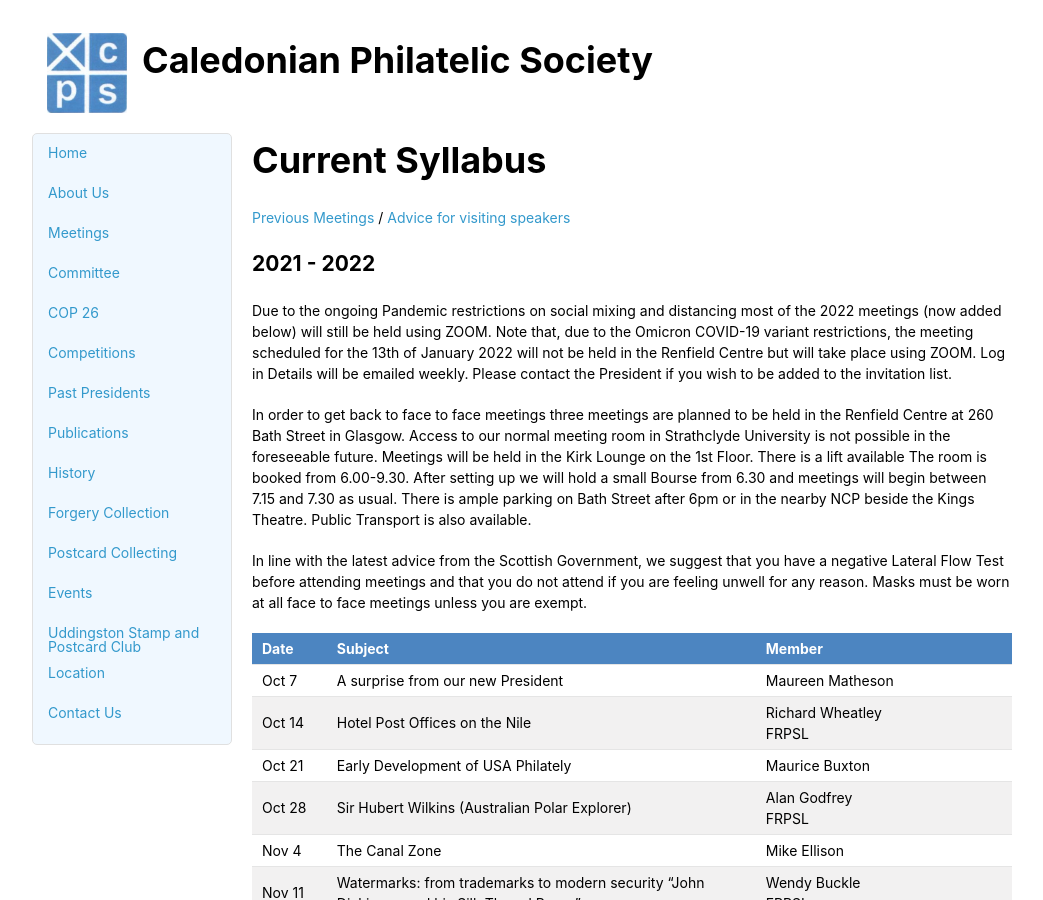
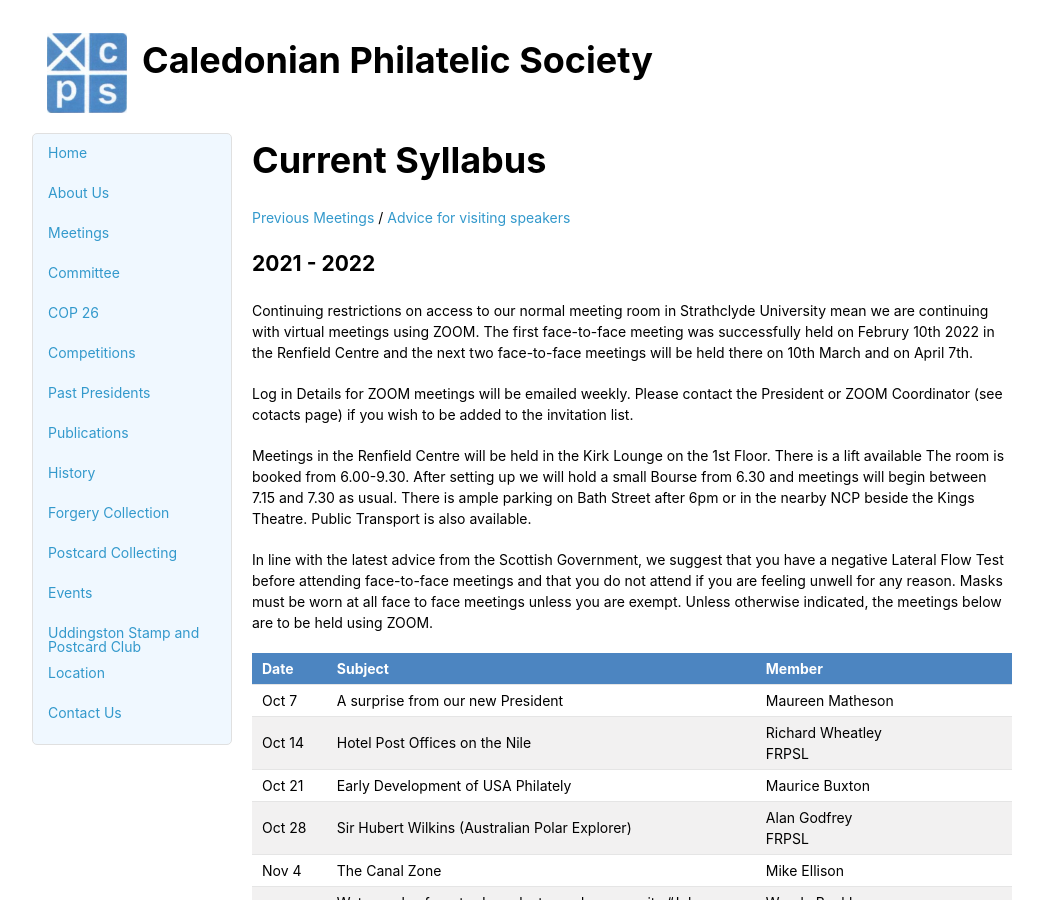
Before and after one commit to astalker/caledonian-stamps, a Jekyll site: the page built from meetings.md, in a window 1280 px wide and 900 px high. Shown: the whole window, without its empty margins (118-1161 px from the left). Built offline with Jekyll 4.4.1, drawn with Linux system fonts in a browser that asks for light colours; our own code applies the rules of GitHub Pages for plain Markdown files.

Commit message:
Update introduction.

```diff
--- a/meetings.md
+++ b/meetings.md
@@ -3,11 +3,13 @@
 [Previous Meetings](./previous-meetings) / [Advice for visiting speakers](./advice-for-visiting-speakers)
 
 ## 2021 - 2022
-Due to the ongoing Pandemic restrictions on social mixing and distancing most of the 2022 meetings (now added below) will still be held using ZOOM. Note that, due to the Omicron COVID-19 variant restrictions, the meeting scheduled for the 13th of January 2022 will not be held in the Renfield Centre but will take place using ZOOM. Log in Details will be emailed weekly. Please contact the President if you wish to be added to the invitation list.
+Continuing restrictions on access to our normal meeting room in Strathclyde University mean we are continuing with virtual meetings using ZOOM. The first face-to-face meeting was successfully held on Februry 10th 2022 in the Renfield Centre and the next two face-to-face meetings will be held there on 10th March and on April 7th.
 
-In order to get back to face to face meetings three meetings are planned to be held in the Renfield Centre at 260 Bath Street in Glasgow. Access to our normal meeting room in Strathclyde University is not possible in the foreseeable future. Meetings will be held in the Kirk Lounge on the 1st Floor. There is a lift available  The room is booked from  6.00-9.30.  After setting up we will hold a small Bourse from 6.30 and meetings will begin between 7.15 and 7.30 as usual.  There is ample parking on Bath Street after 6pm or in the nearby NCP beside the Kings Theatre.  Public Transport is also available.
+Log in Details for ZOOM meetings will be emailed weekly. Please contact the President or ZOOM Coordinator (see cotacts page) if you wish to be added to the invitation list.
 
-In line with the latest advice from the Scottish Government, we suggest that you have a negative Lateral Flow Test before attending meetings and that you do not attend if you are feeling unwell for any reason.  Masks must be worn at all face to face meetings unless you are exempt.
+Meetings in the Renfield Centre will be held in the Kirk Lounge on the 1st Floor. There is a lift available  The room is booked from  6.00-9.30.  After setting up we will hold a small Bourse from 6.30 and meetings will begin between 7.15 and 7.30 as usual.  There is ample parking on Bath Street after 6pm or in the nearby NCP beside the Kings Theatre.  Public Transport is also available.
+
+In line with the latest advice from the Scottish Government, we suggest that you have a negative Lateral Flow Test before attending face-to-face meetings and that you do not attend if you are feeling unwell for any reason.  Masks must be worn at all face to face meetings unless you are exempt. Unless otherwise indicated, the meetings below are to be held using ZOOM.
 
 Date  | Subject | Member
 ----- | ------- | ------
```
